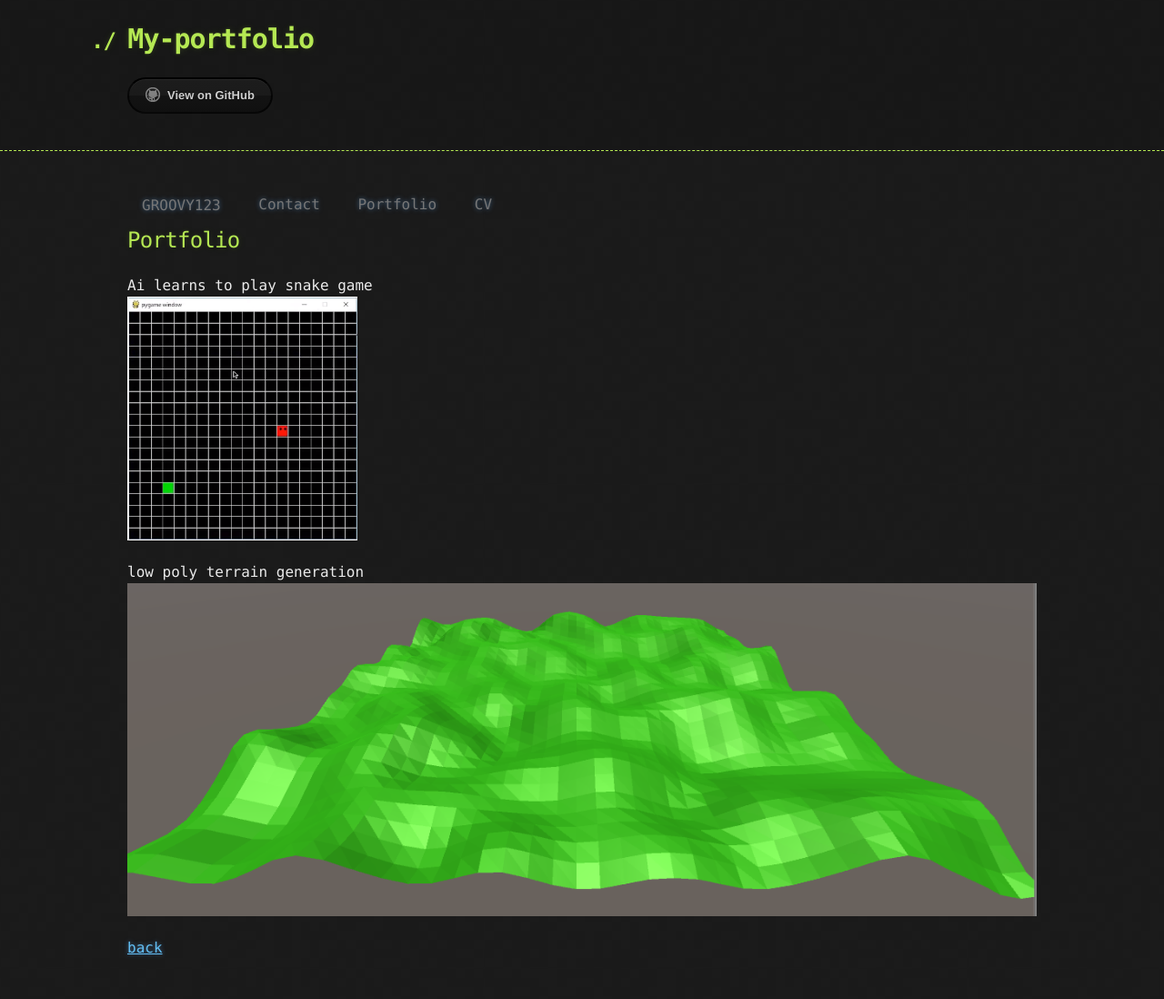
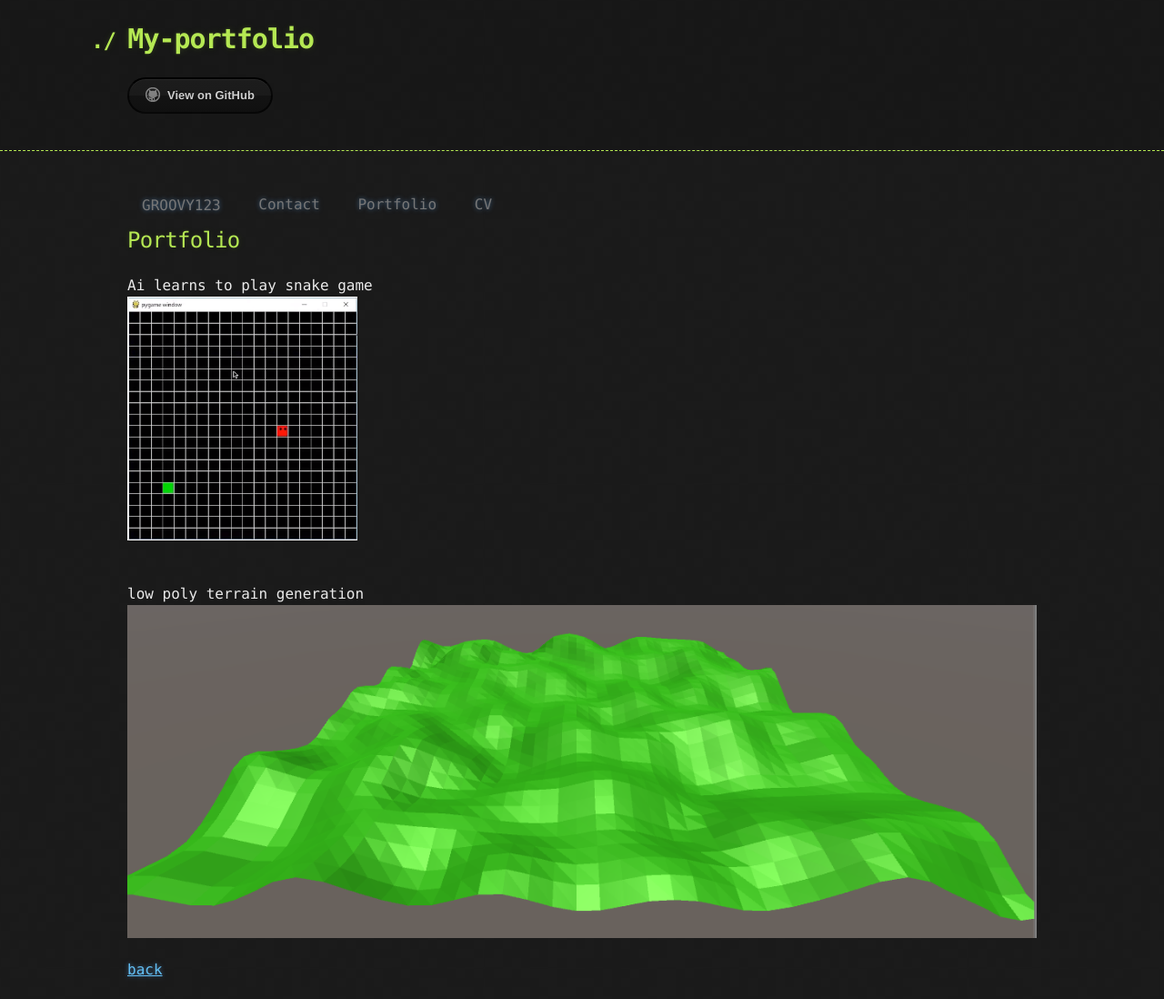
Before and after one commit to Grooovy123/My-portfolio, a Jekyll site: the page built from portfolio.md, in a window 1280 px wide. Shown: the whole page at 91% size. Built offline with Jekyll 4.4.1, drawn with Linux system fonts in a browser that asks for light colours; nearby versions of some CDN libraries; the repository's description, which GitHub fills in, is left out; our own code applies the rules of GitHub Pages for plain Markdown files; before the commit the page ends 1074 px from its top, so only the background shows below that.

Commit message:
Update portfolio.md

```diff
--- a/portfolio.md
+++ b/portfolio.md
@@ -5,7 +5,7 @@ layout: portfolio
 ## Portfolio
 
 Ai learns to play snake game<br>
-<img alt="Snake game" src="assets/images/snake-game.PNG"/><br>
+<img alt="Snake game" src="assets/images/snake-game.PNG"/><br><br>
 
 low poly terrain generation
 <img alt="Low poly terrain" src="assets/images/low-poly-terrain.PNG"/>
```
